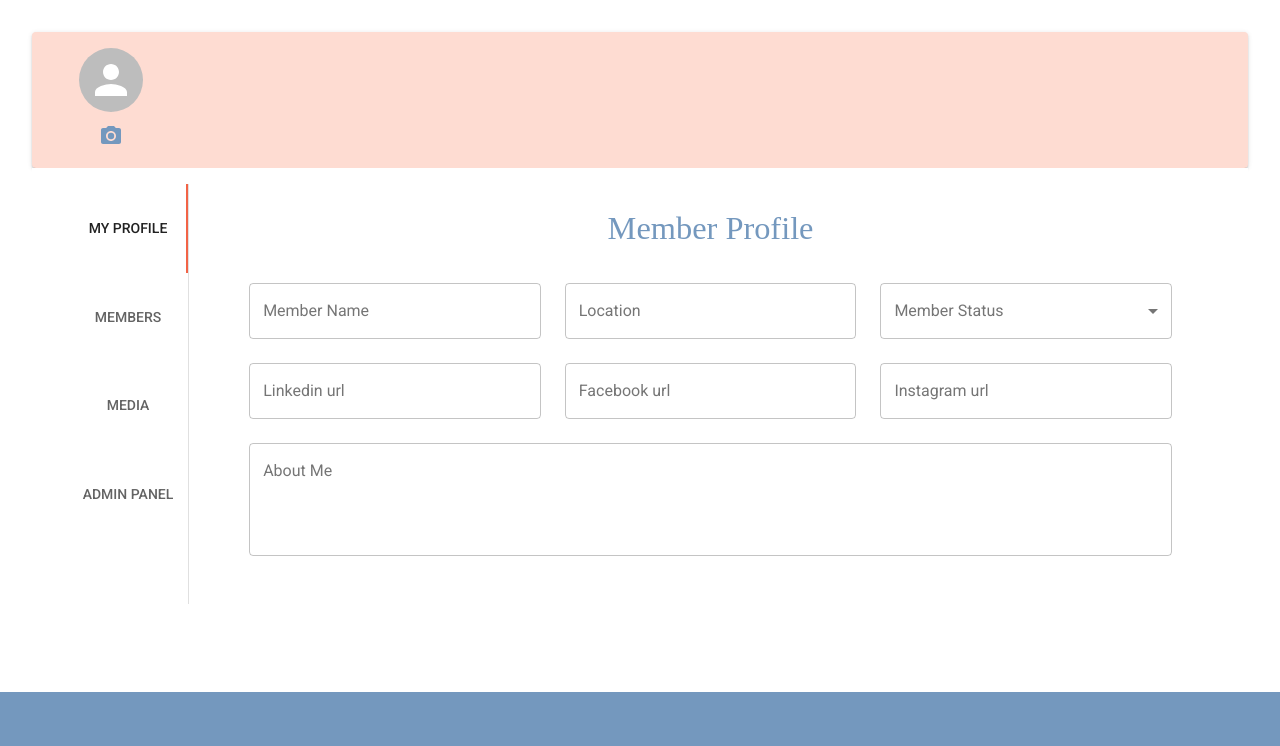
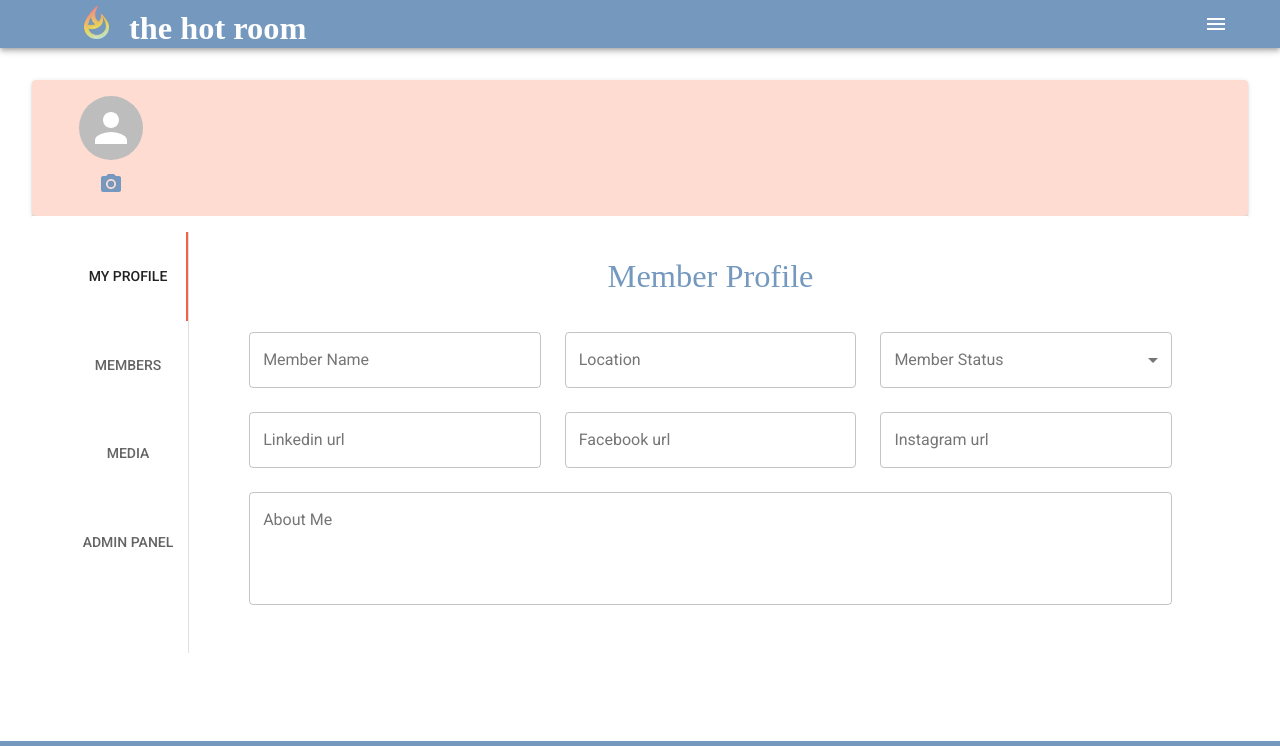
Before and after one commit to Mday1313/the-hot-room, a React (Create React App) app in the folder client/: page /dashboard in a window 1280 px wide. Shown: the top 746 px of the page. Built offline with nearby package versions, Linux system fonts and the light colour scheme; a web font is replaced by a local one; what react-swipeable-views-utils would draw is missing.

Commit message:
dashboard nav fixed

```diff
--- a/client/src/components/admin/Header.js
+++ b/client/src/components/admin/DashHeader.js
@@ -46,8 +46,6 @@ const DashHeader = () => {
                     <PhotoCameraIcon />
                 </IconButton>
             </div>
-
-
         </Paper>
 
     )
--- /dev/null
+++ b/client/src/components/admin/MainHeader.js
@@ -0,0 +1,78 @@
+import React from 'react';
+import { Link } from 'react-router-dom';
+import { makeStyles } from '@material-ui/core/styles';
+import AppBar from '@material-ui/core/AppBar';
+import Toolbar from '@material-ui/core/Toolbar';
+import Typography from '@material-ui/core/Typography';
+import IconButton from '@material-ui/core/IconButton';
+import MenuIcon from '@material-ui/icons/Menu';
+import Menu from '@material-ui/core/Menu';
+import MenuItem from '@material-ui/core/MenuItem';
+import logo from '../../resources/images/logo_flame.png'
+
+const useStyles = makeStyles((theme) => ({
+  root: {
+    flexGrow: 1,
+
+  },
+  menuButton: {
+    marginRight: theme.spacing(2),
+  },
+  toolbar: {
+    display: 'flex',
+    justifyContent: 'space-between'
+  }
+}));
+
+export default function MainHeader() {
+  const classes = useStyles();
+  const [anchorEl, setAnchorEl] = React.useState(null);
+
+  const handleClick = (event) => {
+    setAnchorEl(event.currentTarget);
+  };
+
+  const handleClose = () => {
+    setAnchorEl(null);
+  };
+
+  return (
+    <div className={classes.root}>
+      <AppBar position="static">
+        <Toolbar variant="dense" className={classes.toolbar}>
+
+        <div style={{
+                    paddingRight: '60px',
+                    paddingLeft: '60px',
+                    textAlign: 'center',
+
+                }}>
+                    <img style={{ paddingTop: '5px'}} src={logo} alt="the hot room" width="25px"/>
+                    <Typography variant="h4" color="inherit" to="/" component={Link} align="center" style={{
+                        display: 'inline',
+                        paddingLeft: '20px',
+                        fontWeight: 700,
+                        textDecoration: 'none'
+                    }}>
+                    the hot room
+                    </Typography>
+                    </div>
+          <IconButton edge="end" className={classes.menuButton} color="inherit" aria-label="menu" onClick={handleClick}>
+            <MenuIcon />
+          </IconButton>
+        </Toolbar>
+      </AppBar>
+      <Menu
+        id="simple-menu"
+        anchorEl={anchorEl}
+        keepMounted
+        open={Boolean(anchorEl)}
+        onClose={handleClose}
+      >
+        <MenuItem onClick={handleClose}>Profile</MenuItem>
+        <MenuItem onClick={handleClose}>My account</MenuItem>
+        <MenuItem onClick={handleClose}>Logout</MenuItem>
+      </Menu>
+    </div>
+  );
+}
--- a/client/src/pages/dashboard/Dashboard.js
+++ b/client/src/pages/dashboard/Dashboard.js
@@ -2,7 +2,8 @@ import React from 'react';
 import { Container } from '@material-ui/core';
 import { makeStyles } from '@material-ui/core/styles';
 import Tabs from '../../components/admin/Tabs';
-import DashHeader from '../../components/admin/Header'
+import MainHeader from '../../components/admin/MainHeader';
+import DashHeader from '../../components/admin/DashHeader'
 
 const useStyles = makeStyles((theme) => ({
     containerBox: {
@@ -15,12 +16,15 @@ const Dashboard = ({ children }) => {
     const classes = useStyles();
 
     return(
+        <>
+        <MainHeader />
         <div className="container">
             <Container align="center" className={classes.containerBox}>
                 <DashHeader />
                 <Tabs />
             </Container>
         </div>
+    </>
     )
 }
 
--- a/client/src/pages/landing/Team.js
+++ b/client/src/pages/landing/Team.js
@@ -37,7 +37,26 @@ const instructors = [
         name: 'Roland Landers',
         bio: 'Brief Description',
         image: team4
-    }
+    },
+    {
+        id: 5,
+        name: 'Kyle Casserly',
+        bio: 'Brief Description',
+        image: team1
+    },
+    {
+        id: 6,
+        name: 'Jessyca Livingston',
+        bio: 'Brief Description',
+        image: team2
+    },
+    {
+        id: 7,
+        name: 'Jessyca Livingston',
+        bio: 'Brief Description',
+        image: team2
+    },
+
 ]
 
 const useStyles = makeStyles((theme) => ({
@@ -97,13 +116,10 @@ const Team = () => {
                              <img classeName={classes.media} src={instructor.image} alt={instructor.name} height="400px"/>
                             <div className={classes.overlay}>
                                 <Typography variant="h6"> {instructor.name}</Typography>
-
+                                <Typography variant="body2"> {instructor.bio}</Typography>
                             </div>
                         </div>
-
-
                     </Grid>
-
                 ))}
             </Grid>
 
```
